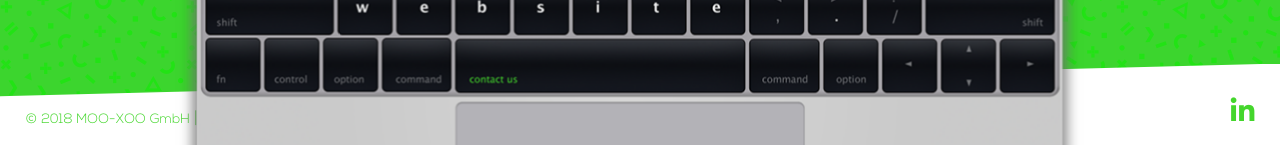
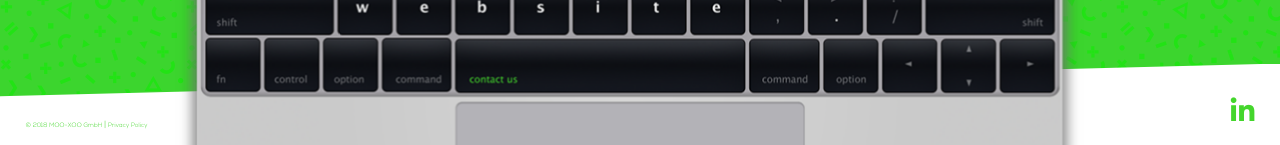
Before and after one commit to MOO-XOO/moo-xoo.github.io, a Jekyll site: the page built from index.html, in a window 1280 px wide. Shown: the part 755-900 px from the top of the page. Built offline with Jekyll 4.4.1, drawn with Linux system fonts in a browser that asks for light colours; nearby versions of some CDN libraries.

Commit message:
Resize fonts to fit all screens

```diff
--- a/assets/css/index.scss
+++ b/assets/css/index.scss
@@ -202,7 +202,7 @@ footer {
   .copyright {
     position: absolute;
     bottom: 15px;
-    font-size: 1.5vmin;
+    font-size: 0.7vmin;
     left: 2%;
   }
 
@@ -219,7 +219,7 @@ footer {
   }
 
   .pipe {
-    font-size: 2vmin;
+    font-size: 1vmin;
   }
 }
 
@@ -309,7 +309,7 @@ footer {
     height: 41px;
 
     .copyright {
-      font-size: 2vmin;
+      font-size: 1vmin;
       bottom: 1vmin;
     }
 
```
